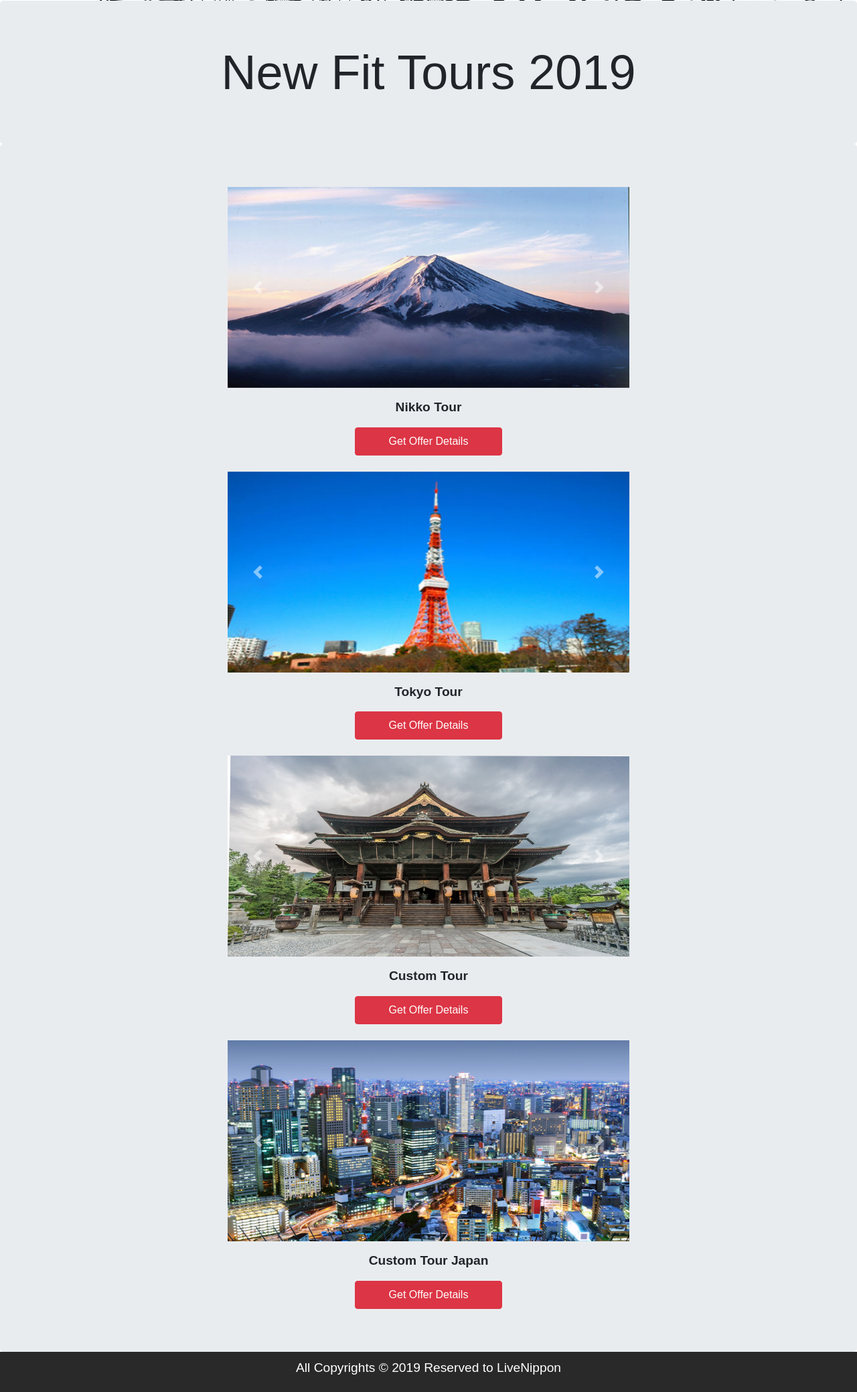
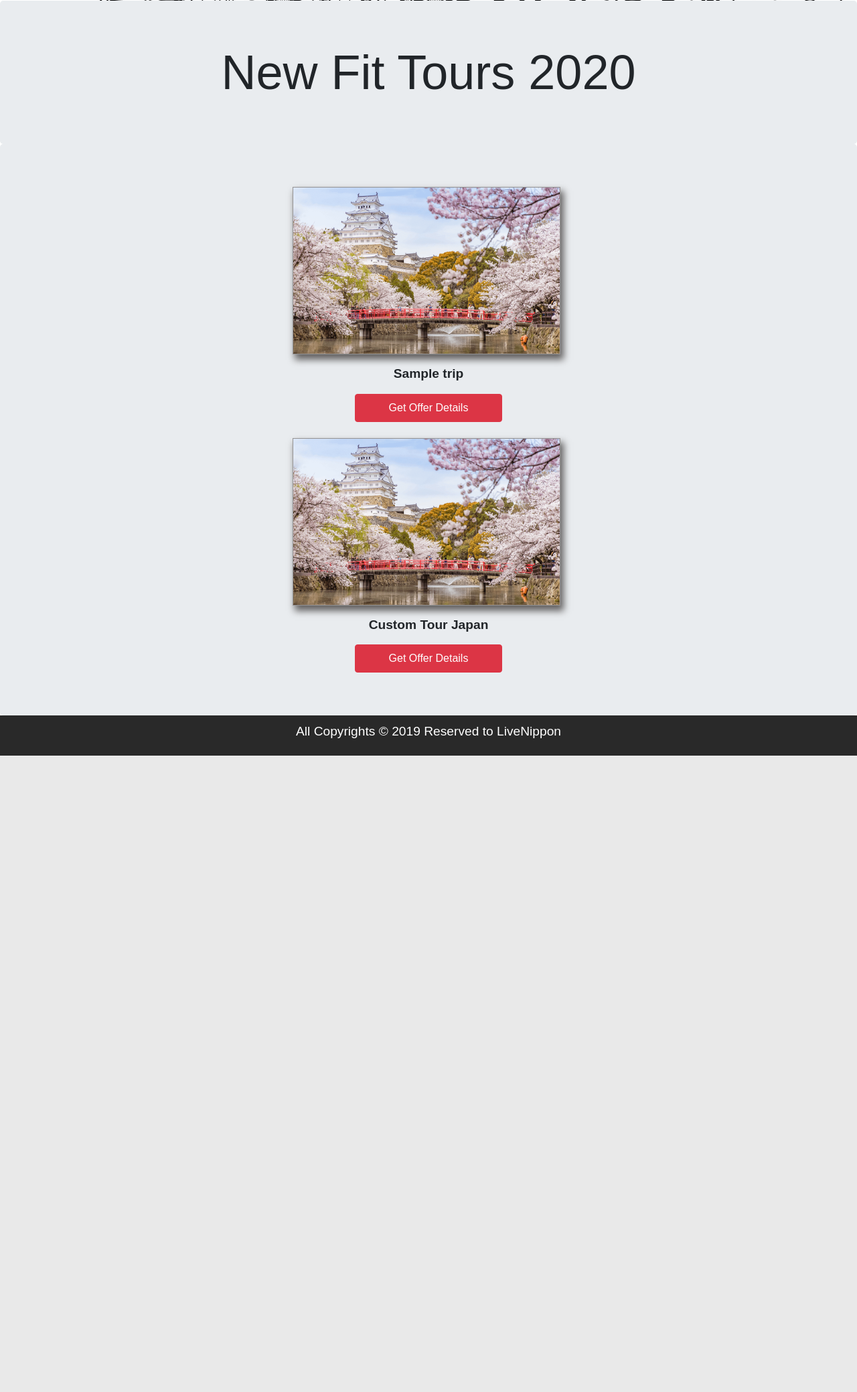
Before and after one commit to mohamedsayedaz/LiveNippon, a PHP site: page /trip.php in a window 1280 px wide. Shown: the part 456-2534 px from the top of the page at 67% size. After the commit the page ends 1584 px from the top, so only its background shows below. Run offline with PHP 8.4, Linux system fonts and the light colour scheme; tables that the repository leaves empty or names only in its code hold one stand-in row (values such as "Sample post"); some libraries are stand-ins or nearby versions.

Commit message:
Website Compeleted execpt uploading part

```diff
--- a/style.css
+++ b/style.css
@@ -1,5 +1,5 @@
 body{
-	font-family: 'Changa', sans-serif;
+	font-family: 'Changa', sans-serif!important;
 }
 .logo{
 	width:75% !important;
@@ -351,7 +351,7 @@
     margin-bottom: 15px;
 }
 .a_f{
-    margin-bottom: 20px!important;
+    margin-bottom: 5px!important;
 }
 #add_trip_container{
     margin-top: 40px;
@@ -373,3 +373,30 @@
     height: 50px;
     margin-top: 5px;
 }
+#review_date{
+    font-size: 9px;
+}
+#review_comment{
+    font-size: 14px;
+}
+#reviews_panel{
+    background-color: #ddd;
+    padding: 30px;
+    box-shadow: inset -1px 8px 20px 2px #9a9a9a;
+}
+.single_review{
+    border-bottom: 5px solid #00000094;
+    padding: 20px;
+    margin-bottom: 20px;
+    box-shadow: 8px 11px 10px 1px #afafaf;
+    margin-left: 10px;
+    margin-top: 13px;
+    background-color: white;
+}
+.trip_img{
+    border: 1px solid #969494;
+    width: 400px;
+    height: 250px;
+    box-shadow: 4px 7px 10px 1px #636161;
+    margin-left: -10px;
+}
--- a/trip.php
+++ b/trip.php
@@ -9,123 +9,36 @@
 
 <!-- Second Banner -->
 <div class="row jumbotron" style="margin:0px auto;">
-  <h1 class="display-3" style="margin:0px auto;" >New Fit Tours 2019</h1>
+  <h1 class="display-3" style="margin:0px auto;" >New Fit Tours <?php
+  $d = strtotime("today");
+  echo date("Y",$d); ?></h1>
   </div>
 <!-- Trips -->
 <div class="jumbotron">
-
-  <!--row 1 -->
-  <div class="row">
-  <div id="carouselExampleInterval" class="carousel carousel-trip slide" data-ride="carousel">
-    <div class="carousel-inner">
-      <div class="carousel-item active" data-interval="10000">
-        <img src="./img/mt-fuji1.jpg" class="d-block w-100 img-trip" alt="Mountain Fuji">
-      </div>
-      <div class="carousel-item" data-interval="2000">
-        <img src="./img/mt-fuji2.jpg" class="d-block w-100 img-trip" alt="Mountain Fuji">
-      </div>
-      <div class="carousel-item">
-        <img src="./img/mt-fuji3.jpg" class="d-block w-100 img-trip" alt="Mountain Fuji">
-      </div>
-  </div>
-  <a class="carousel-control-prev" href="#carouselExampleInterval" role="button" data-slide="prev">
-    <span class="carousel-control-prev-icon" aria-hidden="true"></span>
-    <span class="sr-only">Previous</span>
-  </a>
-  <a class="carousel-control-next" href="#carouselExampleInterval" role="button" data-slide="next">
-    <span class="carousel-control-next-icon" aria-hidden="true"></span>
-    <span class="sr-only">Next</span>
-  </a>
-</div>
-</div>
-<p class="text-center trip-caption">Nikko Tour</p>
-<div class="center">
-  <a href="Nikko.php" class="btn-pdf nav-link btn btn-danger">Get Offer Details</a>
-</div>
-
-<br/>
-<!--row 2 -->
-  <div class="row">
-  <div id="carouselExampleInterval" class="carousel carousel-trip slide" data-ride="carousel">
-  <div class="carousel-inner">
-    <div class="carousel-item active" data-interval="10000">
-      <img src="./img/tokyo1.jpg" class="d-block w-100 img-trip" alt="Tokyo">
+<?php
+  $sql = $db->prepare("Select id,trip_name,trip_img from trips");
+  $sql->execute();
+  $data = $sql->fetchAll();
+  foreach ($data as $row => $value) {
+    ?>
+    <div class="row" >
+        <div class="col-md-4" style="margin: 0 auto;">
+          <img class="trip_img" src="./img/trip.png" />
+        </div>
     </div>
-    <div class="carousel-item" data-interval="2000">
-      <img src="./img/tokyo2.jpg" class="d-block w-100 img-trip" alt="Tokyo">
-    </div>
-    <div class="carousel-item">
-      <img src="./img/tokyo3.jpg" class="d-block w-100 img-trip" alt="Tokyo">
-    </div>
-  </div>
-  <a class="carousel-control-prev" href="#carouselExampleInterval" role="button" data-slide="prev">
-    <span class="carousel-control-prev-icon" aria-hidden="true"></span>
-    <span class="sr-only">Previous</span>
-  </a>
-  <a class="carousel-control-next" href="#carouselExampleInterval" role="button" data-slide="next">
-    <span class="carousel-control-next-icon" aria-hidden="true"></span>
-    <span class="sr-only">Next</span>
-  </a>
-</div>
-</div>
-<p class="text-center trip-caption">Tokyo Tour</p>
-<div class="center">
-<a href="Tokyo.php" class="btn-pdf nav-link btn btn-danger">Get Offer Details</a>
-</div>
-<br/>
-<!--row 3 -->
-  <div class="row">
-  <div id="carouselExampleInterval" class="carousel carousel-trip slide" data-ride="carousel">
-  <div class="carousel-inner">
-    <div class="carousel-item active" data-interval="10000">
-      <img src="./img/Nagano1.jpg" class="d-block w-100 img-trip" alt="Nagano">
-    </div>
-    <div class="carousel-item" data-interval="2000">
-      <img src="./img/Nagano2.jpg" class="d-block w-100 img-trip" alt="Nagano">
-    </div>
-    <div class="carousel-item">
-      <img src="./img/Nagano3.jpg" class="d-block w-100 img-trip" alt="Nagano">
-    </div>
-  </div>
-  <a class="carousel-control-prev" href="#carouselExampleInterval" role="button" data-slide="prev">
-    <span class="carousel-control-prev-icon" aria-hidden="true"></span>
-    <span class="sr-only">Previous</span>
-  </a>
-  <a class="carousel-control-next" href="#carouselExampleInterval" role="button" data-slide="next">
-    <span class="carousel-control-next-icon" aria-hidden="true"></span>
-    <span class="sr-only">Next</span>
-  </a>
-</div>
-</div>
-<p class="text-center trip-caption">Custom Tour</p>
-<div class="center">
-<a href="CustomTour.php" class="btn-pdf nav-link btn btn-danger">Get Offer Details</a>
-</div>
-<br/>
+    <p class="text-center trip-caption"><?php echo $value[1]; ?></p>
+    <div class="center">
+       <a href="the_trip.php?id=<?php echo $value[0]; ?>" class="btn-pdf nav-link btn btn-danger">Get Offer Details</a></div>
+    <br/>
+    <?php
+  }
+?>
 
 <!-- row 4 -->
-  <div class="row">
-  <div id="carouselExampleInterval" class="carousel carousel-trip slide" data-ride="carousel">
-  <div class="carousel-inner">
-    <div class="carousel-item active" data-interval="10000">
-      <img src="./img/osaka1.jpg" class="d-block w-100 img-trip" alt="Osaka">
-    </div>
-    <div class="carousel-item" data-interval="2000">
-      <img src="./img/osaka2.jpg" class="d-block w-100 img-trip" alt="Osaka">
-    </div>
-    <div class="carousel-item">
-      <img src="./img/osaka3.jpg" class="d-block w-100 img-trip" alt="Osaka">
-    </div>
+<div class="row" >
+  <div class="col-md-4" style="margin: 0 auto;">
+    <img class="trip_img" src="./img/trip.png" />
   </div>
-  <a class="carousel-control-prev" href="#carouselExampleInterval" role="button" data-slide="prev">
-    <span class="carousel-control-prev-icon" aria-hidden="true"></span>
-    <span class="sr-only">Previous</span>
-  </a>
-  <a class="carousel-control-next" href="#carouselExampleInterval" role="button" data-slide="next">
-    <span class="carousel-control-next-icon" aria-hidden="true"></span>
-    <span class="sr-only">Next</span>
-  </a>
-</div>
 </div>
 <p class="text-center trip-caption">Custom Tour Japan</p>
 <div class="center">
```
Also changed, not shown: add_trip.php (+10 -9 lines), sendmail.php (+6 -5 lines), the_trip.php (+34 -1 lines), trip_review.php (added, +20 -0 lines), img/trip.png (added), php.ini (line endings or trailing spaces).
